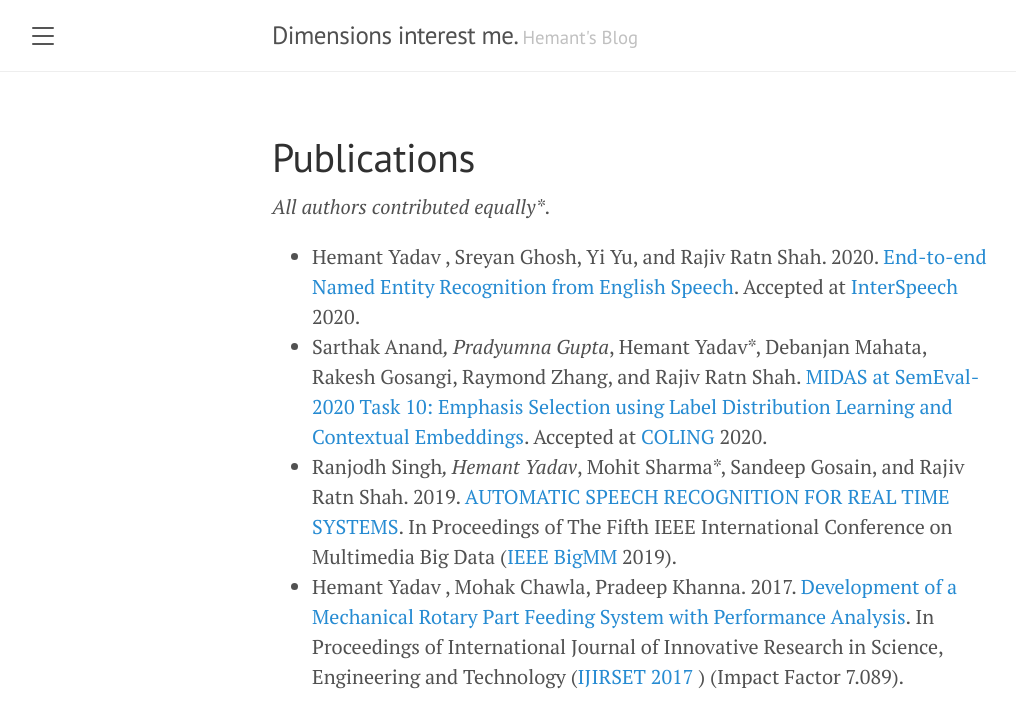
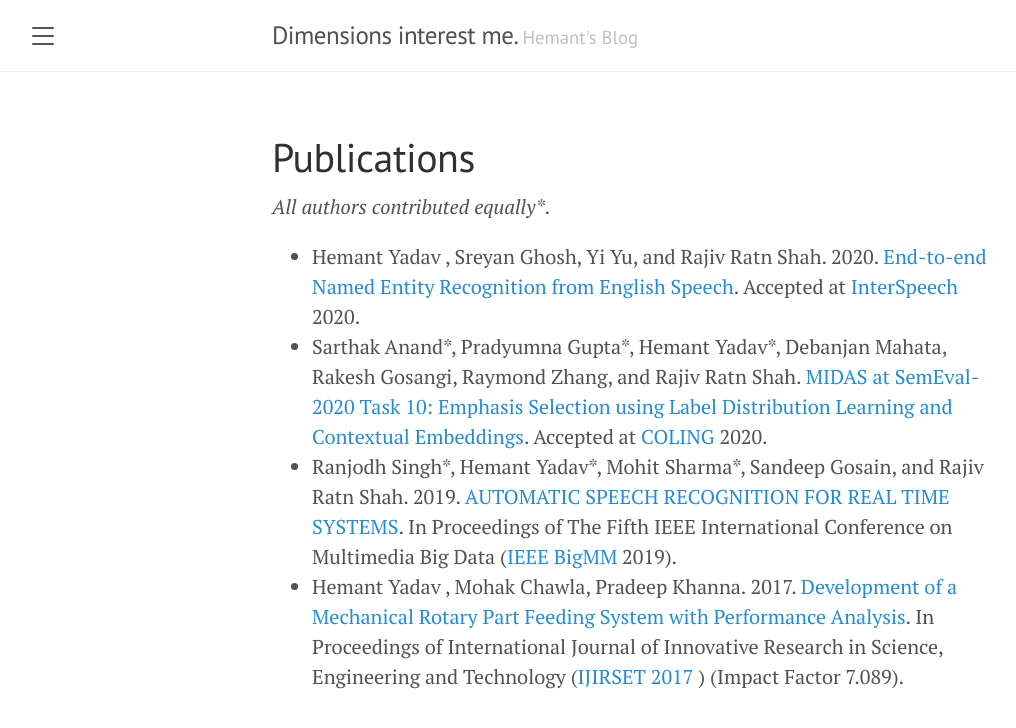
Before and after one commit to raotnameh/raotnameh.github.io, a Jekyll site: the page built from publications.md, in a window 1280 px wide. Shown: the top 728 px of the page, without its empty margins (8-1024 px from the left). Built offline with Jekyll 4.4.1, drawn with Linux system fonts in a browser that asks for light colours.

Commit message:
It's just my website

```diff
--- a/publications.md
+++ b/publications.md
@@ -3,14 +3,14 @@ layout: page
 title: Publications
 ---
 
-_All authors contributed equally*_.
+_All authors contributed equally\*_.
 
 - Hemant Yadav , Sreyan Ghosh, Yi Yu, and Rajiv Ratn Shah. 2020. [End-to-end Named Entity Recognition from English
                 Speech](https://arxiv.org/abs/2005.11184). Accepted at [InterSpeech](http://www.interspeech2020.org/) 2020.
-- Sarthak Anand*, Pradyumna Gupta*, Hemant Yadav*, Debanjan Mahata, Rakesh Gosangi, Raymond Zhang, and Rajiv Ratn
+- Sarthak Anand\*, Pradyumna Gupta\*, Hemant Yadav\*, Debanjan Mahata, Rakesh Gosangi, Raymond Zhang, and Rajiv Ratn
                 Shah. [MIDAS at SemEval-2020 Task 10: Emphasis Selection using Label Distribution Learning and Contextual
                 Embeddings](https://drive.google.com/file/d/1sstpC23HZoR_3hEkfJn5eH8xig0VaOXd/view). Accepted at [COLING](https://coling2020.org/) 2020.
-- Ranjodh Singh*, Hemant Yadav*, Mohit Sharma*, Sandeep Gosain, and Rajiv Ratn Shah. 2019. [AUTOMATIC SPEECH
+- Ranjodh Singh\*, Hemant Yadav\*, Mohit Sharma\*, Sandeep Gosain, and Rajiv Ratn Shah. 2019. [AUTOMATIC SPEECH
                 RECOGNITION FOR REAL TIME SYSTEMS](https://drive.google.com/file/d/18j58woXz5WUgkHaOO3b7byRWck5Oyzg7/view). In Proceedings of The Fifth IEEE International Conference on Multimedia
                 Big Data ([IEEE BigMM](http://bigmm2019.org/) 2019).
 - Hemant Yadav , Mohak Chawla, Pradeep Khanna. 2017. [Development of a Mechanical Rotary Part Feeding System with
```
